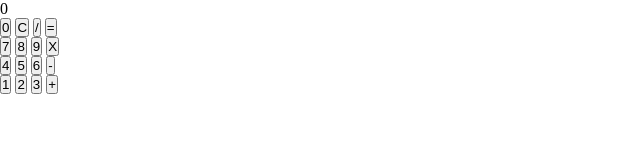
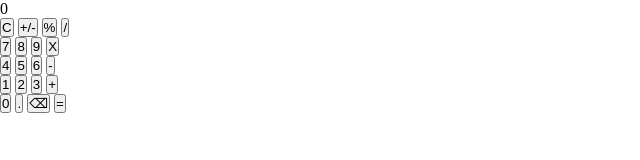
Before and after one commit to filming/calculator, a plain HTML site: page index.html in a window 1280 px wide. Shown: the whole page, without its empty margins (0-640 px from the left). Drawn offline with Linux system fonts and the light colour scheme.

Commit message:
refactor: Apply TOP project extra credit specs
This also adds other buttons like modulus and sign change

```diff
--- a/index.html
+++ b/index.html
@@ -12,10 +12,10 @@
             </div>
             <div class="main__buttons">
                 <div class="main__row1">
-                    <button id="zero" class="digit">0</button>
                     <button id="clear" class="utility">C</button>
+                    <button id="sign" class="utility">+/-</button>
+                    <button id="modulus" class="arithmetic">%</button>
                     <button id="divide" class="arithmetic">/</button>
-                    <button id="equal" class="utility">=</button>
                 </div>
                 <div class="mai__row2">
                     <button id="seven" class="digit">7</button>
@@ -35,6 +35,12 @@
                     <button id="three" class="digit">3</button>
                     <button id="add" class="arithmetic">+</button>
                 </div>
+                <div class="mai__row5">
+                    <button id="zero" class="digit">0</button>
+                    <button id="decimal" class="utility">.</button>
+                    <button id="backspace" class="utility">⌫</button>
+                    <button id="equal" class="utility">=</button>
+                </div>
             </div>
         </div>
         <script src="./static/javascript/script.js" type="text/javascript"></script>
```
